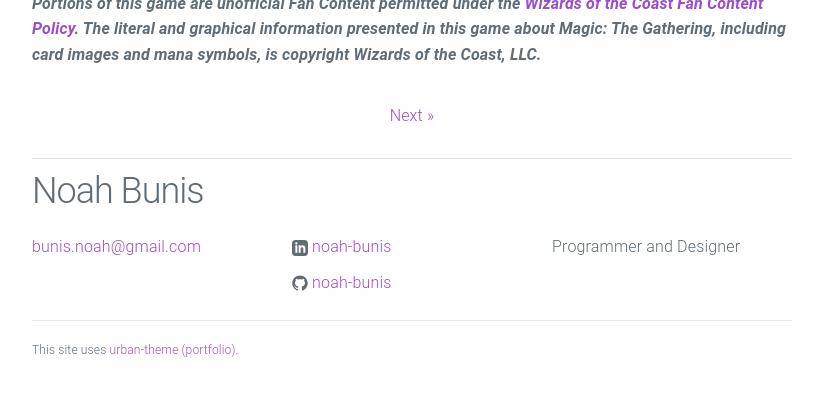
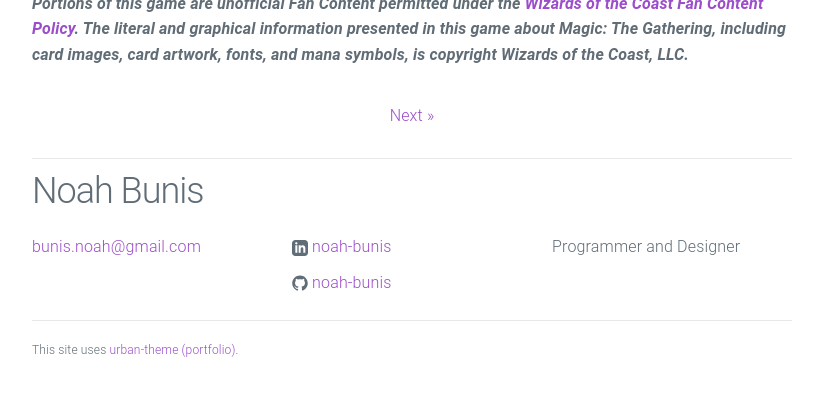
Before and after one commit to Noah-Bunis/noah-bunis.github.io, a Jekyll site: the page built from _posts/2023-10-18-magic-the-gathering-upkeep.md, in a window 1280 px wide and 900 px high, scrolled down 1638 px, cut to the strip 505-900 px from the top of the window. Shown: the whole strip, without its empty margins (228-1045 px from the left). Built offline with Jekyll 4.4.1, drawn with Linux system fonts in a browser that asks for light colours.

Commit message:
Update 2023-10-18-magic-the-gathering-upkeep.md

```diff
--- a/_posts/2023-10-18-magic-the-gathering-upkeep.md
+++ b/_posts/2023-10-18-magic-the-gathering-upkeep.md
@@ -20,4 +20,4 @@
 
 
 
-***Portions of this game are unofficial Fan Content permitted under the [Wizards of the Coast Fan Content Policy](https://company.wizards.com/en/legal/fancontentpolicy). The literal and graphical information presented in this game about Magic: The Gathering, including card images and mana symbols, is copyright Wizards of the Coast, LLC.***
+***Portions of this game are unofficial Fan Content permitted under the [Wizards of the Coast Fan Content Policy](https://company.wizards.com/en/legal/fancontentpolicy). The literal and graphical information presented in this game about Magic: The Gathering, including card images, card artwork, fonts, and mana symbols, is copyright Wizards of the Coast, LLC.***
```
